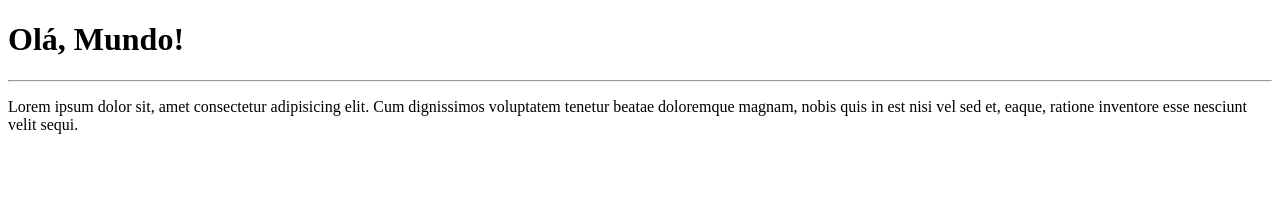
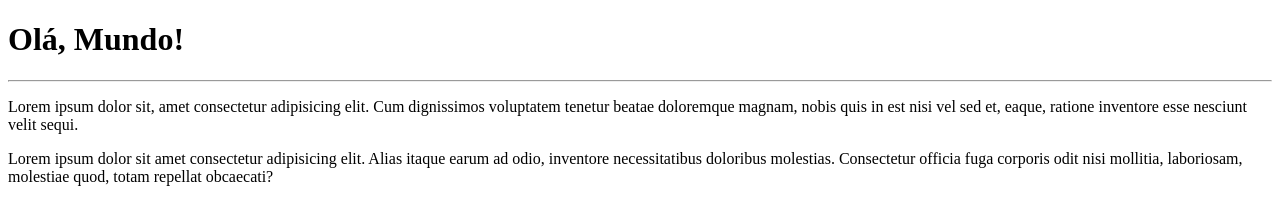
Before and after one commit to heliosilva83/ola-mundo, a plain HTML site: page site-exemplo/index.html in a window 1280 px wide. Drawn offline with Linux system fonts and the light colour scheme.

Commit message:
Adicionei

```diff
--- a/site-exemplo/index.html
+++ b/site-exemplo/index.html
@@ -10,6 +10,7 @@
     <h1>Olá, Mundo!</h1>
     <hr>
     <p>Lorem ipsum dolor sit, amet consectetur adipisicing elit. Cum dignissimos voluptatem tenetur beatae doloremque magnam, nobis quis in est nisi vel sed et, eaque, ratione inventore esse nesciunt velit sequi.</p>
+    <p>Lorem ipsum dolor sit amet consectetur adipisicing elit. Alias itaque earum ad odio, inventore necessitatibus doloribus molestias. Consectetur officia fuga corporis odit nisi mollitia, laboriosam, molestiae quod, totam repellat obcaecati?</p>
 
 </body>
 </html>
```
